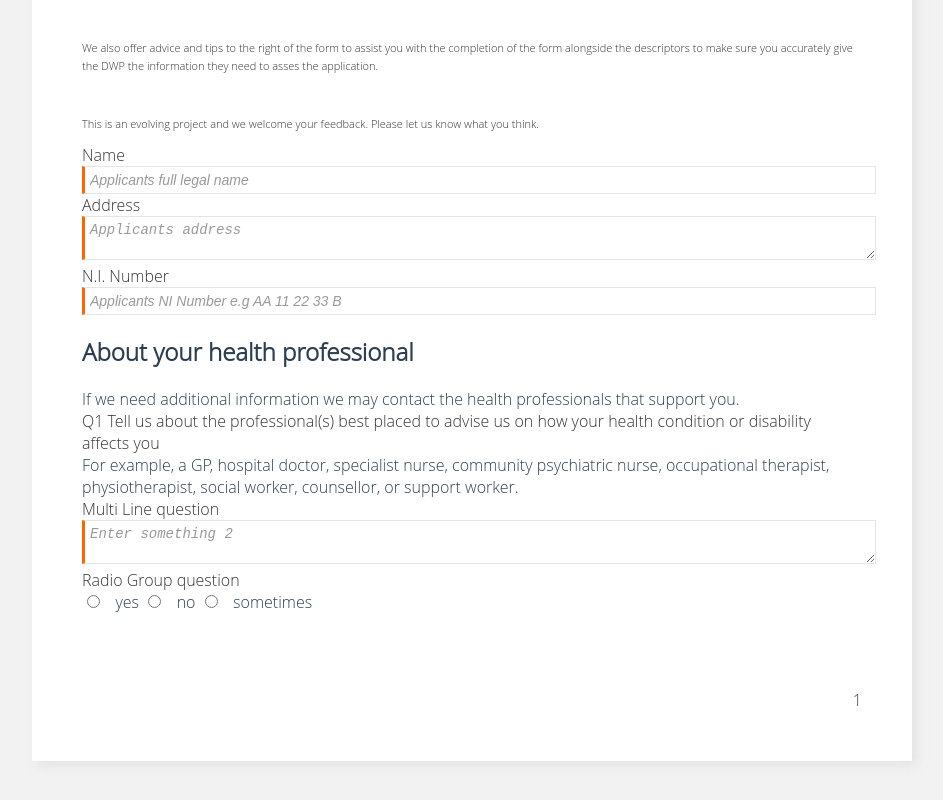
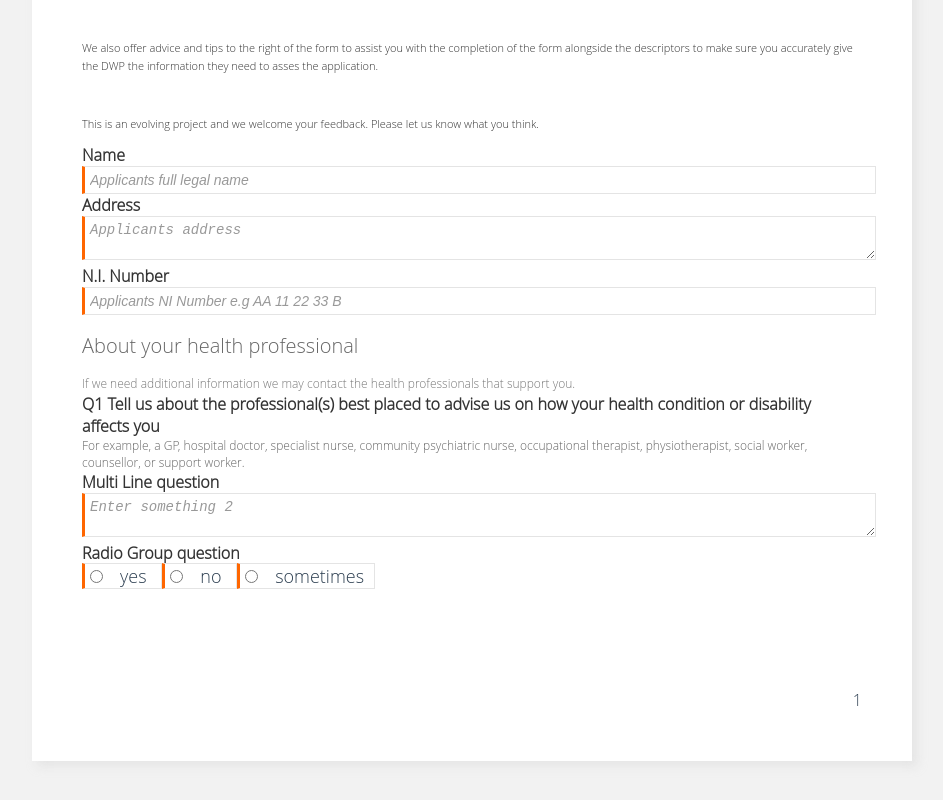
Before and after one commit to AccessToJusticeUK/simplified-pip, a Vue app: page / in a window 1280 px wide. Shown: the part 534-1334 px from the top of the page, without its empty margins (266-1209 px from the left). Built offline with nearby package versions, Linux system fonts and the light colour scheme.

Commit message:
Added style for radiogroup.

```diff
--- a/src/App.vue
+++ b/src/App.vue
@@ -185,6 +185,45 @@ color: #999;
 font-style: italic;
 }
 
+.subsection h2 {
+  font-size: 20px;
+  color: #666666;
+  font-weight: 200;
+}
+
+.subsection div {
+  font-size: 12px;
+  color: #797979;
+  line-height: 18px;
+}
+
+.question h1.title {
+  font-size: 16px;
+  color: #333;
+  font-weight: 600;
+}
+
+.question .description {
+  font-size: 12px;
+  font-weight: 400;
+  color: #666666;
+}
+
+.question .radio-group .option {
+  font-size: 18px;
+  font-weight: 400;
+  padding-right: 10px;
+  border-style: solid;
+  border-left-width: 3px;
+  border-left-color: #ff6600;
+  border-top-width: 1px;
+  border-top-color: #e4e4e4;
+  border-right-width: 1px;
+  border-right-color: #e4e4e4;
+  border-bottom-width: 1px;
+  border-bottom-color: #e4e4e4;
+}
+
   #content {
     margin-top: 95px;
     display: flex;
--- a/src/components/questionTypes/MultiLineTextBox.vue
+++ b/src/components/questionTypes/MultiLineTextBox.vue
@@ -1,7 +1,7 @@
 <template>
     <div class="question multi-line">
         <span class="check" v-if="text">✔</span>
-        <textarea :placeholder="placeholder" v-model="text" type="text"></textarea>
+        <textarea :placeholder="placeholder" v-model="text"></textarea>
     </div>
 </template>
 
--- a/src/components/questionTypes/RadioGroup.vue
+++ b/src/components/questionTypes/RadioGroup.vue
@@ -1,5 +1,5 @@
 <template>
-    <div class="question multi-line">
+    <div class="question radio-group">
         <span class="check" v-if="selectedOption">✔</span>
 
         <div class="options">
```
